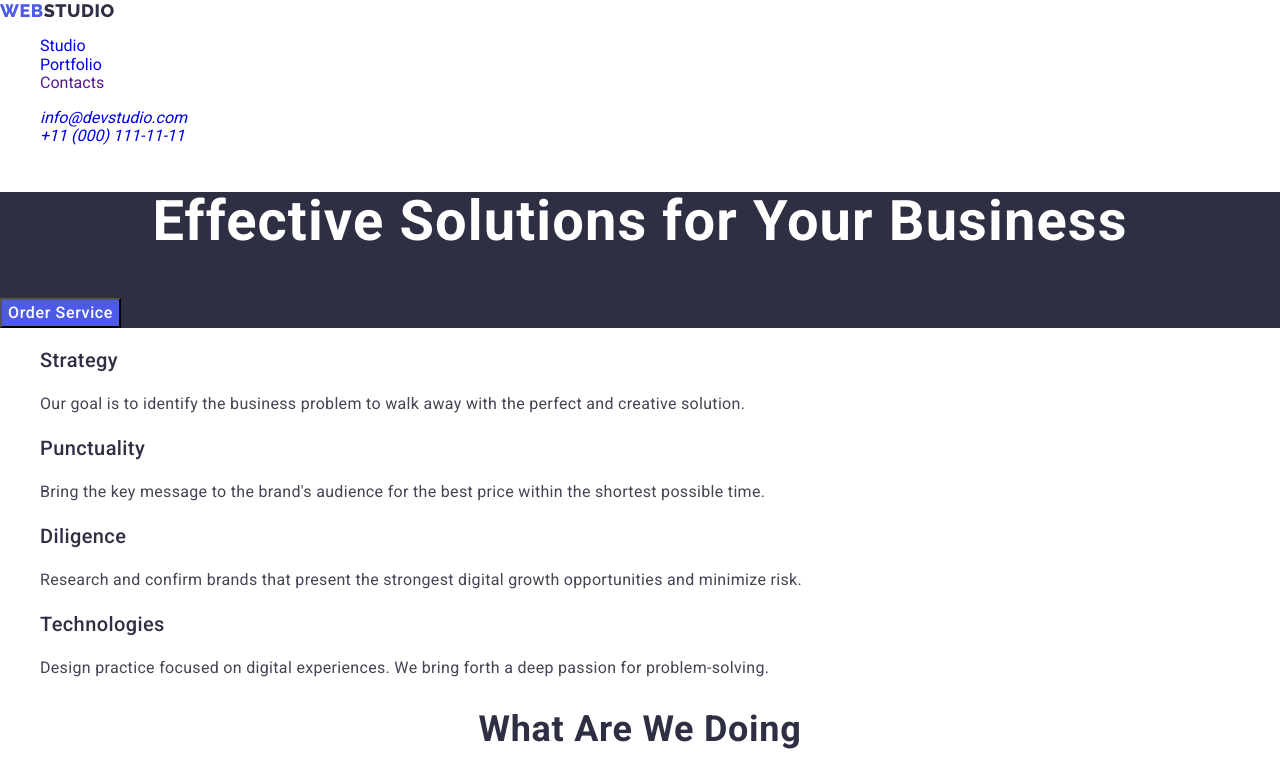
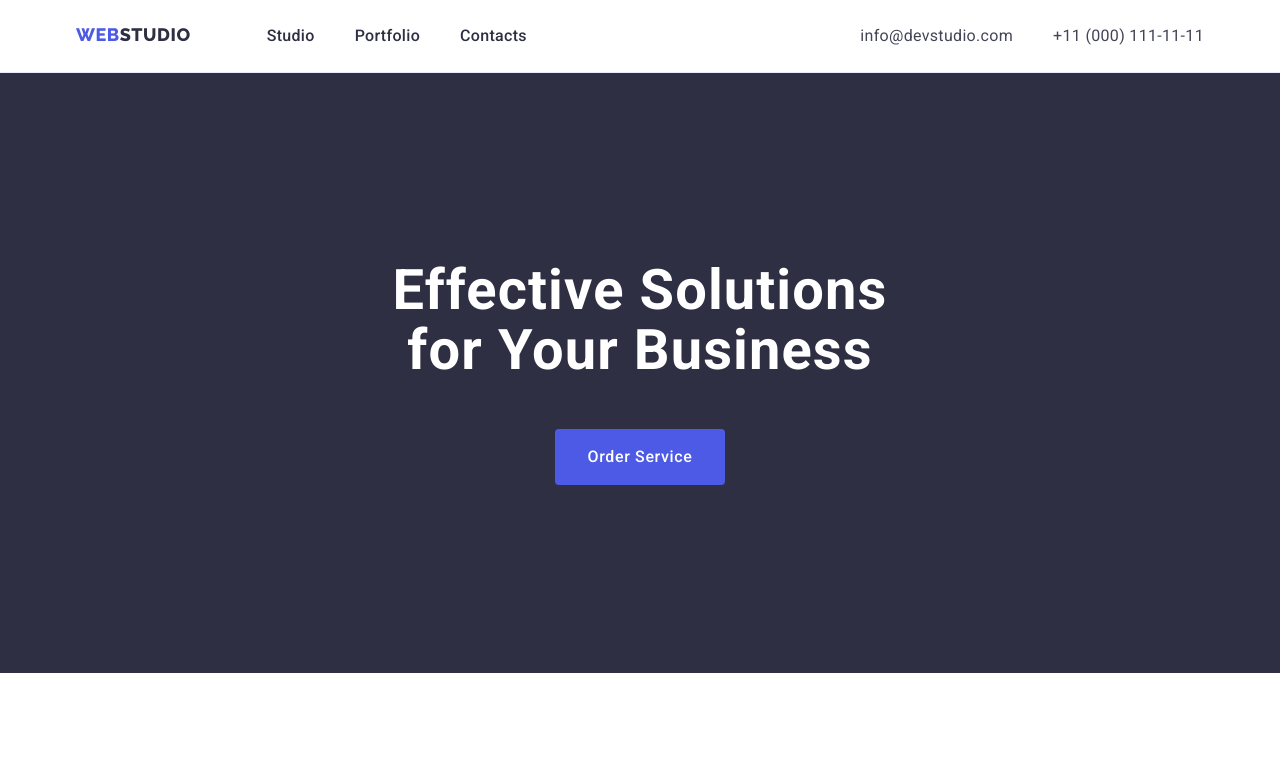
Before and after one commit to chanchik96/goit-markup-hw-03, a plain HTML site: page index.html in a window 1280 px wide. Shown: the top 777 px of the page. Drawn offline with Linux system fonts and the light colour scheme.

Commit message:
Update styles.css

```diff
--- a/css/styles.css
+++ b/css/styles.css
@@ -1,4 +1,5 @@
 :root {
+  /* ===== Colors ===== */
   --iris-color: #4d5ae5;
   --ocean-color: #404bbf;
   --navy-blue-color: #2e2f42;
@@ -13,14 +14,42 @@
   --dairy-color: #fcfcfc;
 }
 
-/* reset some styles */
+body {
+  font-family: "Roboto", sans-serif;
+  color: var(--slate-color);
+  background-color: var(--white-color);
+}
 
-.link {
+h1,
+h2,
+h3,
+p {
+  margin: 0;
+  padding: 0;
+}
+
+ul {
+  margin: 0;
+  padding: 0;
+  list-style: none;
+}
+
+a {
   text-decoration: none;
 }
 
-.list {
-  list-style: none;
+img {
+  display: block;
+  max-width: 100%;
+}
+
+/* ===== Reusable CSS =====  */
+
+.container {
+  max-width: 1158px;
+  margin: 0 auto;
+  padding-left: 15px;
+  padding-right: 15px;
 }
 
 .button {
@@ -31,12 +60,6 @@
   letter-spacing: 0.04em;
 }
 
-body {
-  font-family: "Roboto", sans-serif;
-  color: var(--slate-color);
-  background-color: var(--white-color);
-}
-
 .hero-title {
   font-weight: 700;
   font-size: 56px;
@@ -44,6 +67,7 @@ body {
   letter-spacing: 0.02em;
   color: var(--white-color);
   text-align: center;
+  margin-bottom: 48px;
 }
 
 .section-title {
@@ -54,6 +78,7 @@ body {
   text-align: center;
   color: var(--navy-blue-color);
   text-transform: capitalize;
+  margin-bottom: 72px;
 }
 
 .list-item-title {
@@ -63,9 +88,40 @@ body {
   letter-spacing: 0.02em;
   color: var(--navy-blue-color);
   text-transform: capitalize;
+  margin-bottom: 8px;
+}
+
+.text {
+  font-size: 16px;
+  line-height: 1.5;
+  letter-spacing: 0.02em;
 }
 
 /* ===== HEADER ===== */
+
+.header {
+  border-bottom: 1px solid var(--cornflower-color);
+}
+
+.header .container {
+  display: flex;
+  padding: 24px 15px;
+}
+
+.navbar {
+  display: flex;
+  gap: 76px;
+}
+
+.nav-list {
+  display: flex;
+  gap: 40px;
+}
+
+.contact-list {
+  display: flex;
+  gap: 40px;
+}
 
 .logo {
   font-family: "Raleway", sans-serif;
@@ -81,7 +137,7 @@ body {
   color: var(--navy-blue-color);
 }
 
-.nav-link {
+.nav-list .link {
   font-weight: 500;
   font-size: 16px;
   line-height: 1.5;
@@ -89,23 +145,51 @@ body {
   color: var(--navy-blue-color);
 }
 
-.nav-link:is(:hover, :focus),
-.contact-link:is(:hover, :focus) {
-  color: var(--ocean-color);
+.contacts {
+  font-style: normal;
+  margin-left: auto;
 }
 
-.address {
-  font-style: normal;
-}
-
-.contact-link {
+.contact-list .link {
   font-size: 16px;
   line-height: 1.5;
   letter-spacing: 0.02em;
   color: var(--slate-color);
 }
 
+.nav-list .link:is(:hover, :focus),
+.contact-list .link:is(:hover, :focus) {
+  color: var(--ocean-color);
+}
+
 /* ===== MAIN ===== */
+
+.section {
+  padding-top: 120px;
+  padding-bottom: 120px;
+}
+
+.hero {
+  padding: 188px 0;
+}
+
+.hero .container {
+  /* max-width: 496px; */
+  text-align: center;
+}
+
+.hero-title {
+  font-weight: 700;
+  font-size: 56px;
+  line-height: 1.07;
+  letter-spacing: 0.02em;
+  text-align: center;
+
+  color: var(--white-color);
+  max-width: 496px;
+  margin: 0 auto;
+  margin-bottom: 48px;
+}
 
 .navy-blue-bg {
   background-color: var(--navy-blue-color);
@@ -115,39 +199,79 @@ body {
   color: var(--white-color);
   background-color: var(--iris-color);
   cursor: pointer;
+  padding: 16px 32px;
+  border: none;
+  border-radius: 4px;
 }
 
 .hero .button:is(:hover, :focus) {
   background-color: var(--ocean-color);
 }
 
-.text {
-  font-size: 16px;
-  line-height: 1.5;
-  letter-spacing: 0.02em;
+/* ===== Advantages section ===== */
+
+.advantages {
+  padding-bottom: 60px;
+}
+
+.feature-list {
+  display: flex;
+  gap: 24px;
+}
+
+.feature-list .item {
+  width: 264px;
 }
 
 .advantages .text {
   color: var(--slate-color);
 }
 
-.cloud-bg {
-  background-color: var(--cloud-color);
+/* ===== What we are doing section ===== */
+
+.projects {
+  padding-top: 60px;
+}
+
+.projects-list {
+  display: flex;
+  gap: 24px;
 }
 
 .projects .text {
   color: var(--slate-color);
 }
 
-.feature-list {
-  background-color: var();
+/* ===== Our Team section ===== */
+
+.cloud-bg {
+  background-color: var(--cloud-color);
 }
 
 .white-bg {
   background-color: var(--white-color);
 }
 
+.our-team-list {
+  display: flex;
+  gap: 24px;
+}
+
+.our-team-list .item {
+  text-align: center;
+  padding-bottom: 32px;
+  border-radius: 0 0 4px 4px;
+}
+
+.our-team-list .item img {
+  margin-bottom: 32px;
+}
+
 /* ===== FOOTER ===== */
+
+.footer {
+  padding: 100px 15px;
+}
 
 .footer .logo-span {
   color: var(--cloud-color);
@@ -155,19 +279,53 @@ body {
 
 .footer .text {
   color: var(--cloud-color);
+  max-width: 264px;
+  margin-top: 16px;
 }
 
-/* ===== Portfolio Page ===== */
+/* ===== PORTFOLOP Page ===== */
+
+.button-list {
+  display: flex;
+  justify-content: center;
+  gap: 24px;
+  margin-bottom: 72px;
+}
+
+.button-list-item {
+  border: none;
+}
+
+.portfolio {
+  padding-top: 96px;
+}
 
 .portfolio .list .button {
   color: var(--iris-color);
   background-color: var(--cloud-color);
+  padding: 12px 24px;
+  border: none;
+  border-radius: 4px;
   cursor: pointer;
 }
 
 .portfolio .list .button:is(:hover, :focus) {
   color: var(--white-color);
   background-color: var(--ocean-color);
+}
+
+.card-list {
+  display: flex;
+  justify-content: center;
+  gap: 48px 24px;
+}
+
+.portfolio .list {
+  flex-wrap: wrap;
+}
+
+.card-list .item {
+  width: calc((100% - 48px) / 3);
 }
 
 .portfolio .card-title {
```
